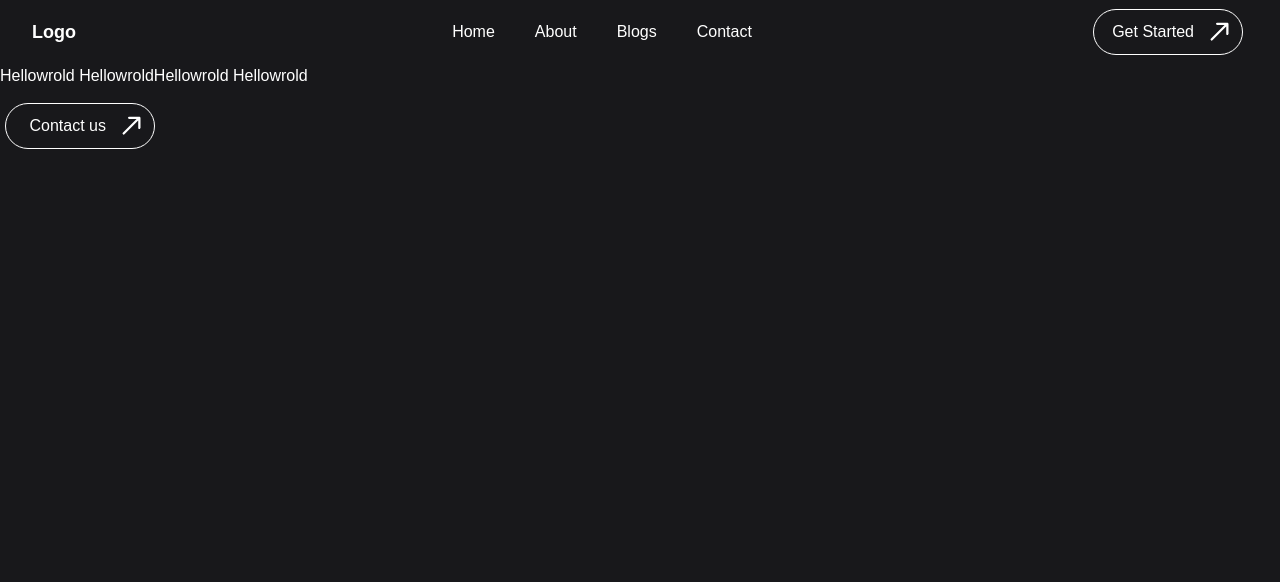
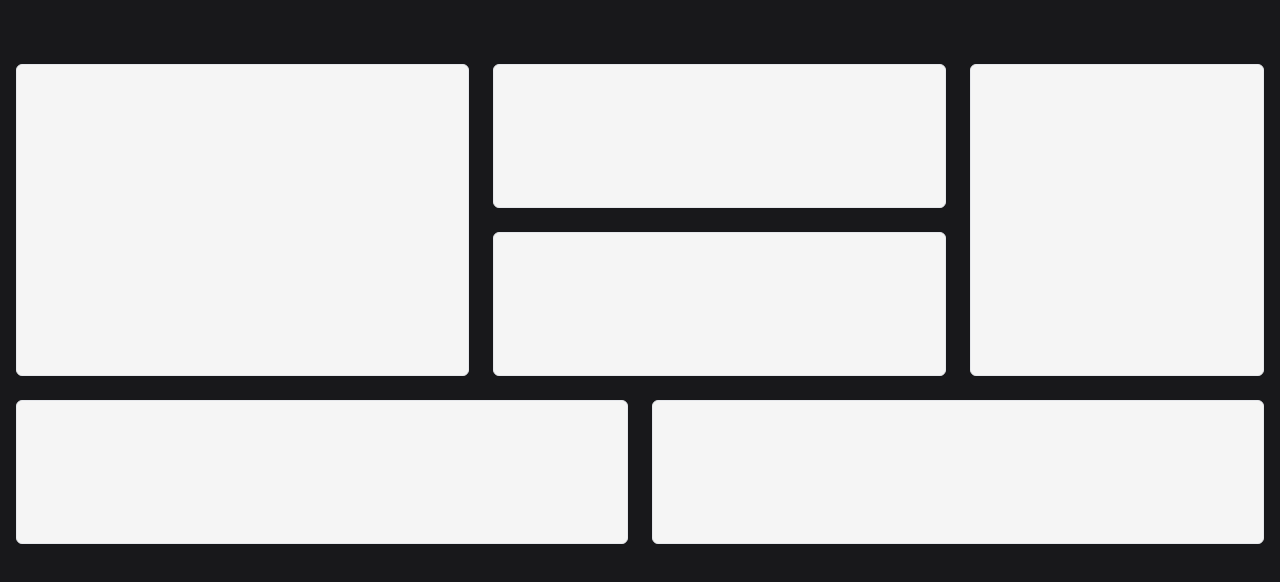
Before and after one commit to md-fahad-ali/agency_threejs_design, a Next.js app: page /test in a window 1280 px wide. Shown: the top 582 px of the page. Built offline with nearby package versions, Linux system fonts and the light colour scheme; a web font is replaced by a local one.

Commit message:
update:tada

```diff
--- a/components/Navbars.jsx
+++ b/components/Navbars.jsx
@@ -77,7 +77,7 @@ const Navbars = () => {
                 ref={animationRef}
                 transition={{ duration: 0.3 }}
             >
-                <div className="max-w-[97rem] relative -top-[7px] md:top-auto mx-auto px-4 sm:px-6 lg:px-8">
+                <div className="max-w-[100%] md:max-w-[85%] relative -top-[7px] md:top-auto mx-auto px-4 sm:px-6 lg:px-8">
                     <div className="flex items-center justify-between h-16">
                         <div className="flex items-center pl-[8px] sm:pl-[0px]">
                             <Link href="/" className="text-white font-bold text-lg">
--- a/pages/test.js
+++ b/pages/test.js
@@ -1,14 +1,33 @@
-import Button from "@/components/Button";
-import Navbars from "@/components/Navbars";
-import React from "react";
+import React, { useEffect, useCallback, useState } from "react";
 
 export default function Test() {
   return (
     <div>
-      <Navbars />
-      <div className="h-[150vh] pt-16">
-        <h1>Hellowrold HellowroldHellowrold Hellowrold</h1>
-        <Button>Contact us</Button>
+      <div className="grid grid-cols-8 gap-6 max-w-7xl w-full mx-auto p-4 rounded-md my-12 grid-flow-dense">
+        <div
+          className="rounded-md border relative min-h-36 grid-flow-dense col-span-3 row-span-3"
+          style={{ backgroundColor: "#f5f5f5" }}
+        ></div>
+        <div
+          className="rounded-md border relative min-h-36 grid-flow-dense col-span-3 row-span-1"
+          style={{ backgroundColor: "#f5f5f5" }}
+        ></div>
+        <div
+          className="rounded-md border relative min-h-36 grid-flow-dense col-span-2 row-span-3"
+          style={{ backgroundColor: "#f5f5f5" }}
+        ></div>
+        <div
+          className="rounded-md border relative min-h-36 grid-flow-dense col-span-3 row-span-2"
+          style={{ backgroundColor: "#f5f5f5" }}
+        ></div>
+        <div
+          className="rounded-md border relative min-h-36 grid-flow-dense col-span-4 row-span-3"
+          style={{ backgroundColor: "#f5f5f5" }}
+        ></div>
+        <div
+          className="rounded-md border relative min-h-36 grid-flow-dense col-span-4 row-span-3"
+          style={{ backgroundColor: "#f5f5f5" }}
+        ></div>
       </div>
     </div>
   );
```
